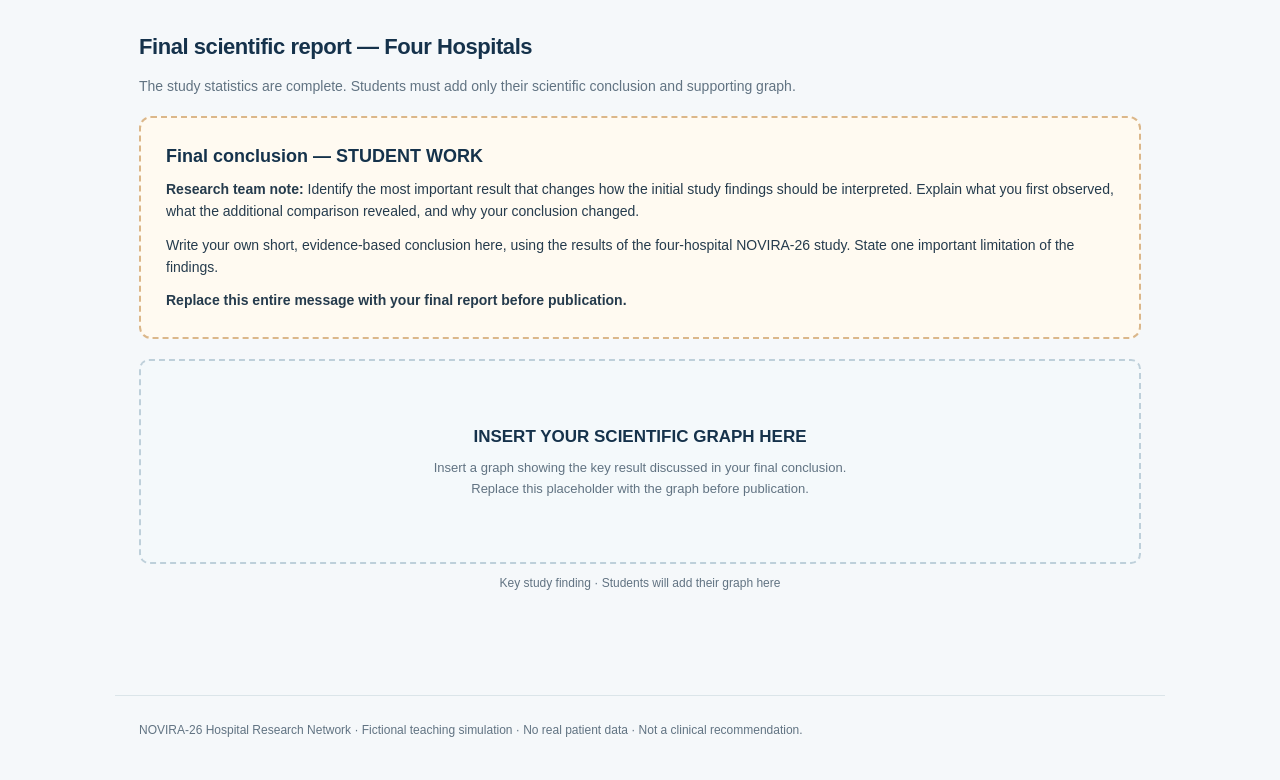
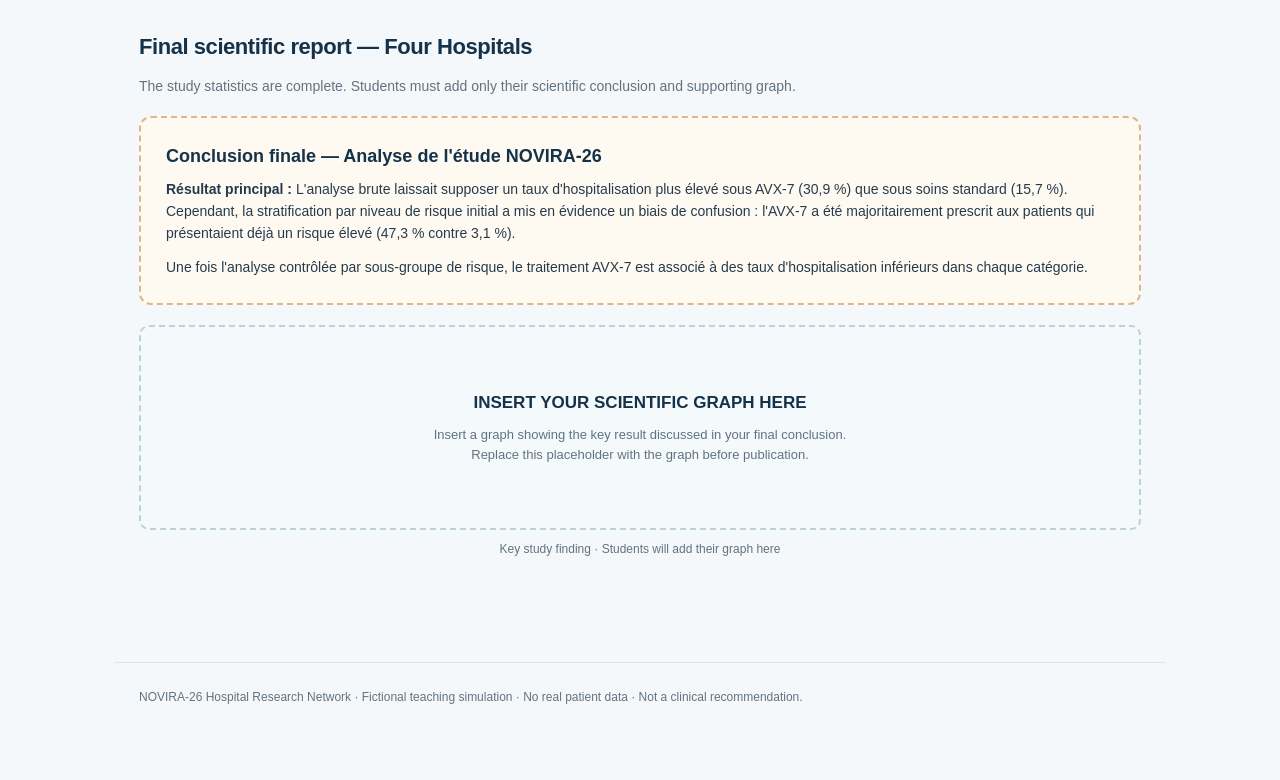
Before and after one commit to issaadmallak/novira-26-project-, a plain HTML site: page index.html in a window 1280 px wide. Shown: the part 1647-2427 px from the top of the page. After the commit the page ends 2393 px from the top, so only its background shows below. Drawn offline with Linux system fonts and the light colour scheme.

Commit message:
ajout de la conclusion finale

```diff
--- a/index.html
+++ b/index.html
@@ -111,12 +111,10 @@
       <p class="sub">The study statistics are complete. Students must add only their scientific conclusion and supporting graph.</p>
 
       <div class="report-placeholder">
-        <!-- STUDENTS: Replace the paragraphs below with your own scientific conclusion. -->
-        <h3>Final conclusion — STUDENT WORK</h3>
-        <p><strong>Research team note:</strong> Identify the most important result that changes how the initial study findings should be interpreted. Explain what you first observed, what the additional comparison revealed, and why your conclusion changed.</p>
-        <p>Write your own short, evidence-based conclusion here, using the results of the four-hospital NOVIRA-26 study. State one important limitation of the findings.</p>
-        <p><strong>Replace this entire message with your final report before publication.</strong></p>
-      </div>
+<h3>Conclusion finale — Analyse de l'étude NOVIRA-26</h3>
+<p><strong>Résultat principal :</strong> L'analyse brute laissait supposer un taux d'hospitalisation plus élevé sous AVX-7 (30,9 %) que sous soins standard (15,7 %). Cependant, la stratification par niveau de risque initial a mis en évidence un biais de confusion : l'AVX-7 a été majoritairement prescrit aux patients qui présentaient déjà un risque élevé (47,3 % contre 3,1 %).</p>
+<p>Une fois l'analyse contrôlée par sous-groupe de risque, le traitement AVX-7 est associé à des taux d'hospitalisation inférieurs dans chaque catégorie.</p>
+</div>
 
       <figure class="final-graph">
         <!-- STUDENTS: Replace the graph-placeholder div with a figure representing your key finding.
```
